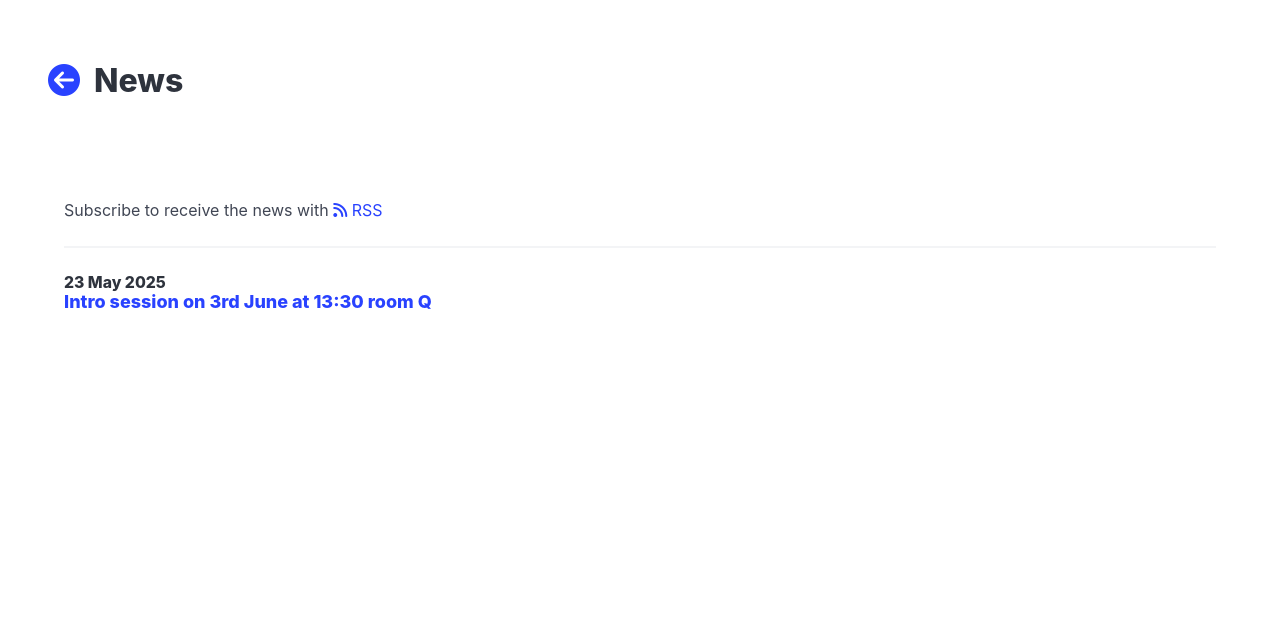
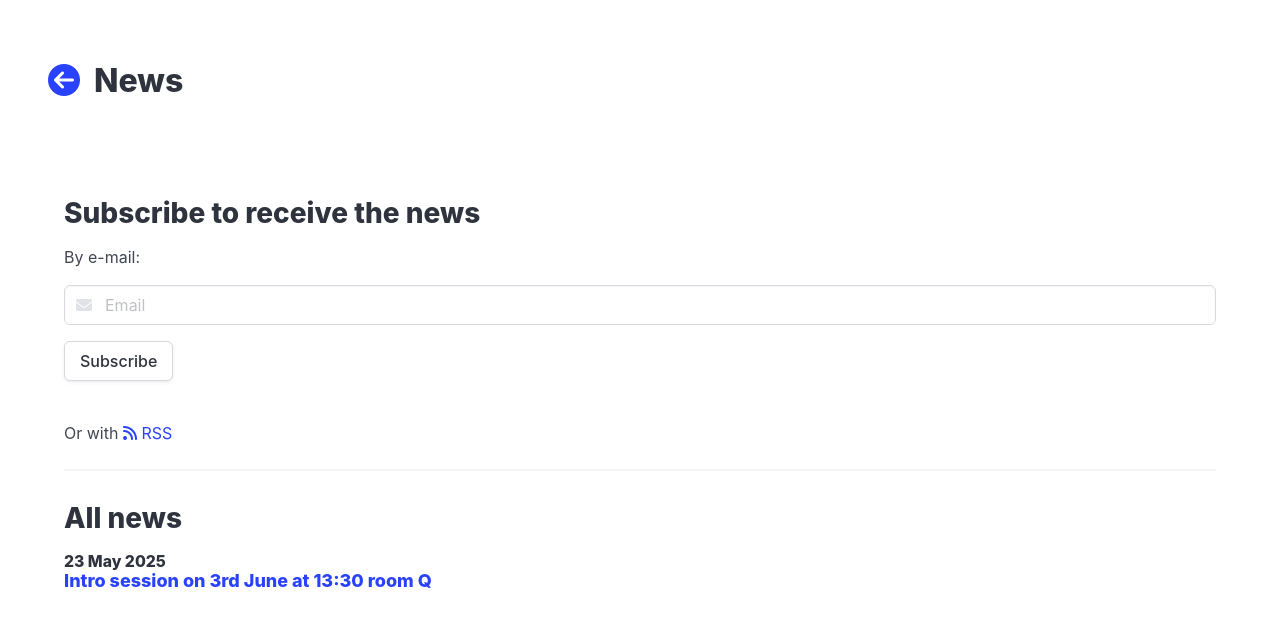
Before and after one commit to tudelft3d/geo2020, a Jekyll site: the page built from news/index.md, in a window 1280 px wide. Shown: the top 627 px of the page. Built offline with Jekyll 4.4.1, drawn with Linux system fonts in a browser that asks for light colours.

Commit message:
Mailchimp signup

```diff
--- a/news/index.md
+++ b/news/index.md
@@ -4,9 +4,35 @@ title: News
 permalink: /news/
 ---
 
-<p>Subscribe to receive the news with <a href="{{ site.baseurl }}/feed.xml"><i class="fa fa-rss"></i> RSS</a></p>
+<h2>Subscribe to receive the news</h2>
+<div id="mc_embed_shell">
+	<div id="mc_embed_signup">
+	    <form action="https://tudelft.us12.list-manage.com/subscribe/post?u=e232253e1c3c3152374abfdd1&amp;id=53540258a3&amp;f_id=004e8fe0f0" method="post" id="mc-embedded-subscribe-form" name="mc-embedded-subscribe-form" class="validate" target="_self" novalidate="">
+	    	<p>By e-mail:</p>
+	    	<p class="control has-icons-left">
+	    		<input class="input" type="email" name="EMAIL" id="mce-EMAIL" placeholder="Email" />
+	    		<span class="icon is-small is-left">
+			    	<i class="fas fa-envelope"></i>
+			    </span>
+			</p>
+			<div style="position: absolute; left: -5000px;" aria-hidden="true">
+			        /* real people should not fill this in and expect good things - do not remove this or risk form bot signups */
+			        <input type="text" name="b_e232253e1c3c3152374abfdd1_53540258a3" tabindex="-1" value="">
+			    </div>
+		        <div class="optionalParent">
+		            <div class="clear foot">
+		                <input type="submit" name="subscribe" id="mc-embedded-subscribe" class="button" value="Subscribe">
+		            </div>
+		        </div>
+		</form>
+	</div>
+</div>
+<br />
+<p>Or with <a href="{{ site.baseurl }}/feed.xml"><i class="fa fa-rss"></i> RSS</a></p>
 
 <hr>
+
+<h2>All news</h2>
 
 {% for post in site.posts %}
 
```
